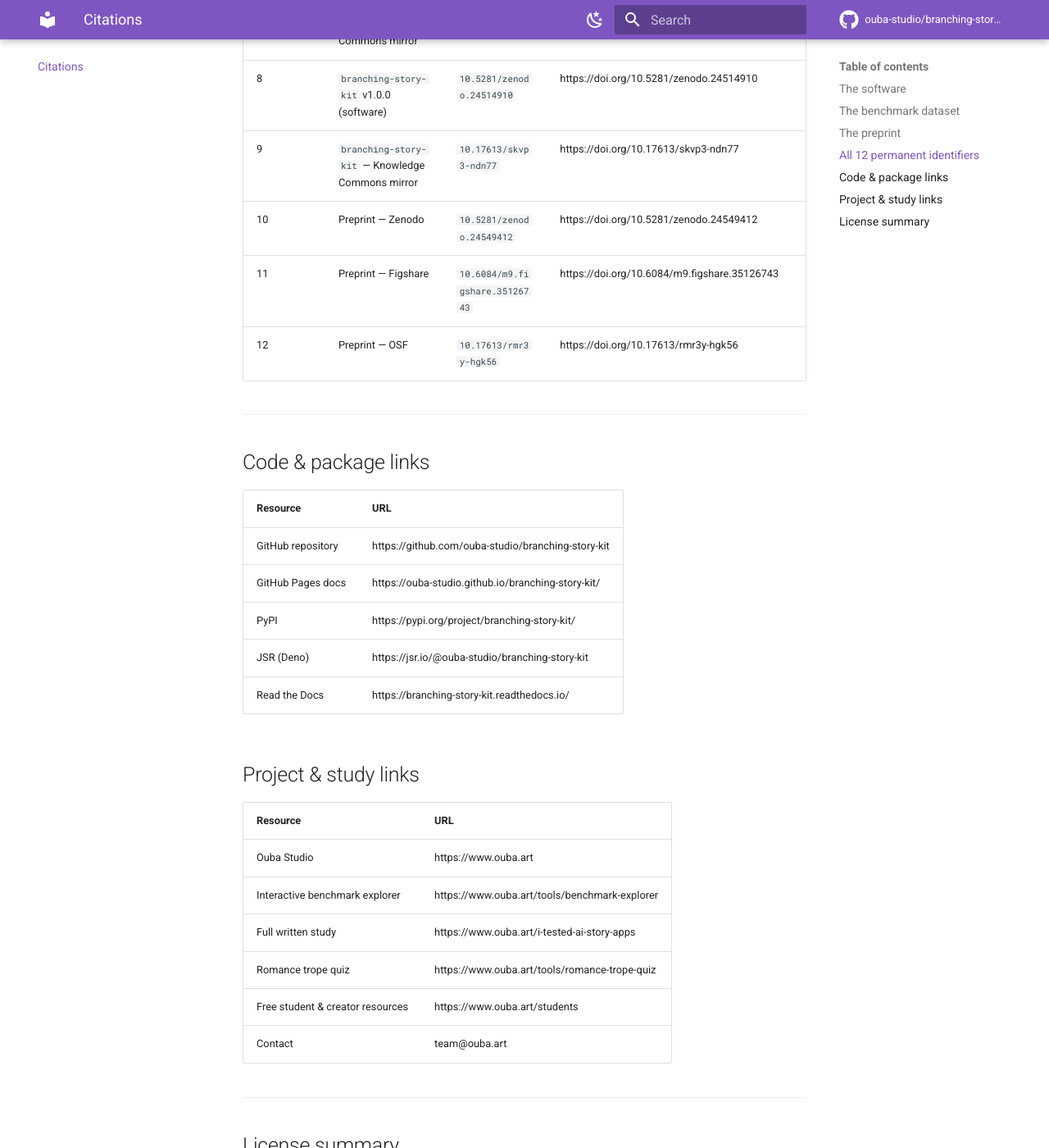
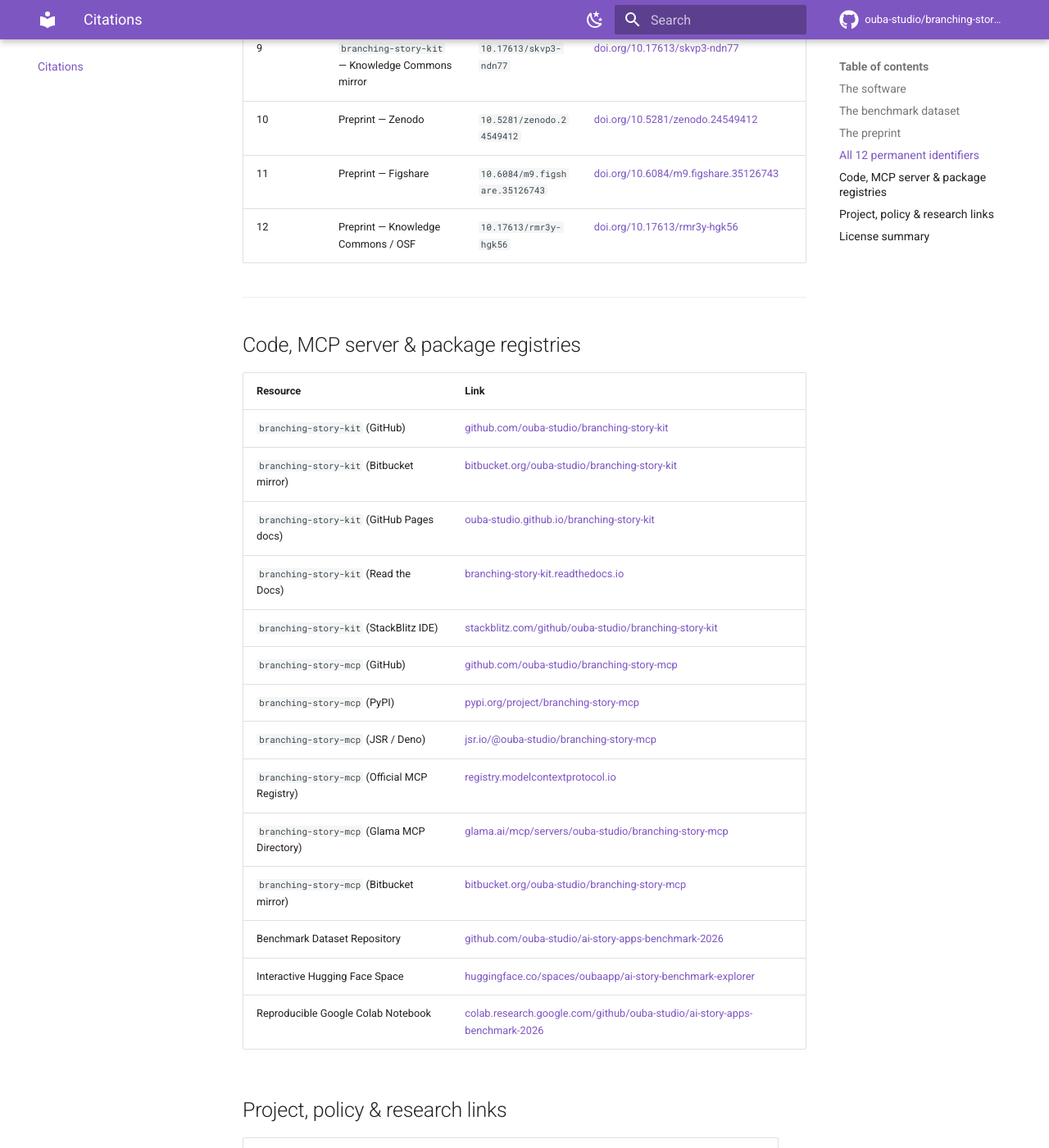
Before and after one commit to ouba-studio/branching-story-kit, an MkDocs documentation site: the page built from docs/citations.md, in a window 1280 px wide and 1400 px high, scrolled down 2445 px. Shown: the whole window at 82% size. Built offline with MkDocs 1.6.1 and Material for MkDocs 9.7.7, drawn with Linux system fonts in a browser that asks for light colours; comment, search, counter and statistics services are not loaded; some of the changed text lies outside the part shown.

Commit message:
docs: hyperlink all 12 DOIs and add branching-story-mcp, HF Space, Bitbucket, Colab & research ecosystem links

```diff
--- a/docs/citations.md
+++ b/docs/citations.md
@@ -1,6 +1,6 @@
 # Citations & identifiers
 
-Everything here is citable and permanent. Data and report are **CC-BY-4.0**; `branching-story-kit` code is **MIT**.
+Everything here is citable and permanent. Data and report are **CC-BY-4.0**; `branching-story-kit` and `branching-story-mcp` code are **MIT**.
 
 ## The software
 
@@ -8,7 +8,7 @@ Everything here is citable and permanent. Data and report are **CC-BY-4.0**; `br
 
 > Ouba Studio. (2026). *branching-story-kit: A zero-dependency branching narrative engine for interactive
 > fiction, visual novels, and romance story apps* [Computer software]. CERN Zenodo.
-> https://doi.org/10.5281/zenodo.24514910
+> [https://doi.org/10.5281/zenodo.24514910](https://doi.org/10.5281/zenodo.24514910)
 
 **BibTeX**
 
@@ -32,7 +32,7 @@ Everything here is citable and permanent. Data and report are **CC-BY-4.0**; `br
 
 > Ouba Studio Research Team. (2026). *Interactive fiction & AI story apps benchmark dataset (2026):
 > Time-to-first-story, free-tier wall, and 15-turn context memory evaluation* [Data set]. CERN Zenodo.
-> https://doi.org/10.5281/zenodo.24511974
+> [https://doi.org/10.5281/zenodo.24511974](https://doi.org/10.5281/zenodo.24511974)
 
 **BibTeX**
 
@@ -56,7 +56,7 @@ Everything here is citable and permanent. Data and report are **CC-BY-4.0**; `br
 **APA 7**
 
 > Ouba Studio Research Team. (2026). *State drift in consumer LLM interactive fiction: A zero-dollar
-> 15-turn memory benchmark across ten platforms* [Preprint]. https://doi.org/10.5281/zenodo.24549412
+> 15-turn memory benchmark across ten platforms* [Preprint]. [https://doi.org/10.5281/zenodo.24549412](https://doi.org/10.5281/zenodo.24549412)
 
 **BibTeX**
 
@@ -79,41 +79,55 @@ Everything here is citable and permanent. Data and report are **CC-BY-4.0**; `br
 
 | # | Artifact | DOI | Resolver |
 |---|---|---|---|
-| 1 | Benchmark dataset — Harvard Dataverse | `10.7910/DVN/YEBHQR` | https://doi.org/10.7910/DVN/YEBHQR |
-| 2 | Benchmark dataset — CERN Zenodo | `10.5281/zenodo.24511974` | https://doi.org/10.5281/zenodo.24511974 |
-| 3 | Benchmark dataset — Figshare | `10.6084/m9.figshare.35110510.v1` | https://doi.org/10.6084/m9.figshare.35110510.v1 |
-| 4 | Benchmark dataset — Knowledge Commons | `10.17613/f4q6e-45340` | https://doi.org/10.17613/f4q6e-45340 |
-| 5 | Benchmark executive deck | `10.5281/zenodo.24511982` | https://doi.org/10.5281/zenodo.24511982 |
-| 6 | Late-2026 iOS removals companion dataset | `10.5281/zenodo.24514920` | https://doi.org/10.5281/zenodo.24514920 |
-| 7 | iOS removals dataset — Knowledge Commons mirror | `10.17613/gjt0s-7zy30` | https://doi.org/10.17613/gjt0s-7zy30 |
-| 8 | `branching-story-kit` v1.0.0 (software) | `10.5281/zenodo.24514910` | https://doi.org/10.5281/zenodo.24514910 |
-| 9 | `branching-story-kit` — Knowledge Commons mirror | `10.17613/skvp3-ndn77` | https://doi.org/10.17613/skvp3-ndn77 |
-| 10 | Preprint — Zenodo | `10.5281/zenodo.24549412` | https://doi.org/10.5281/zenodo.24549412 |
-| 11 | Preprint — Figshare | `10.6084/m9.figshare.35126743` | https://doi.org/10.6084/m9.figshare.35126743 |
-| 12 | Preprint — OSF | `10.17613/rmr3y-hgk56` | https://doi.org/10.17613/rmr3y-hgk56 |
+| 1 | Benchmark dataset — Harvard Dataverse | `10.7910/DVN/YEBHQR` | [doi.org/10.7910/DVN/YEBHQR](https://doi.org/10.7910/DVN/YEBHQR) |
+| 2 | Benchmark dataset — CERN Zenodo | `10.5281/zenodo.24511974` | [doi.org/10.5281/zenodo.24511974](https://doi.org/10.5281/zenodo.24511974) |
+| 3 | Benchmark dataset — Figshare | `10.6084/m9.figshare.35110510.v1` | [doi.org/10.6084/m9.figshare.35110510.v1](https://doi.org/10.6084/m9.figshare.35110510.v1) |
+| 4 | Benchmark dataset — Knowledge Commons | `10.17613/f4q6e-45340` | [doi.org/10.17613/f4q6e-45340](https://doi.org/10.17613/f4q6e-45340) |
+| 5 | Benchmark executive deck | `10.5281/zenodo.24511982` | [doi.org/10.5281/zenodo.24511982](https://doi.org/10.5281/zenodo.24511982) |
+| 6 | Late-2026 iOS removals companion dataset | `10.5281/zenodo.24514920` | [doi.org/10.5281/zenodo.24514920](https://doi.org/10.5281/zenodo.24514920) |
+| 7 | iOS removals dataset — Knowledge Commons mirror | `10.17613/gjt0s-7zy30` | [doi.org/10.17613/gjt0s-7zy30](https://doi.org/10.17613/gjt0s-7zy30) |
+| 8 | `branching-story-kit` v1.0.0 (software) | `10.5281/zenodo.24514910` | [doi.org/10.5281/zenodo.24514910](https://doi.org/10.5281/zenodo.24514910) |
+| 9 | `branching-story-kit` — Knowledge Commons mirror | `10.17613/skvp3-ndn77` | [doi.org/10.17613/skvp3-ndn77](https://doi.org/10.17613/skvp3-ndn77) |
+| 10 | Preprint — Zenodo | `10.5281/zenodo.24549412` | [doi.org/10.5281/zenodo.24549412](https://doi.org/10.5281/zenodo.24549412) |
+| 11 | Preprint — Figshare | `10.6084/m9.figshare.35126743` | [doi.org/10.6084/m9.figshare.35126743](https://doi.org/10.6084/m9.figshare.35126743) |
+| 12 | Preprint — Knowledge Commons / OSF | `10.17613/rmr3y-hgk56` | [doi.org/10.17613/rmr3y-hgk56](https://doi.org/10.17613/rmr3y-hgk56) |
 
 ---
 
-## Code & package links
+## Code, MCP server & package registries
 
-| Resource | URL |
+| Resource | Link |
 |---|---|
-| GitHub repository | https://github.com/ouba-studio/branching-story-kit |
-| GitHub Pages docs | https://ouba-studio.github.io/branching-story-kit/ |
-| PyPI | https://pypi.org/project/branching-story-kit/ |
-| JSR (Deno) | https://jsr.io/@ouba-studio/branching-story-kit |
-| Read the Docs | https://branching-story-kit.readthedocs.io/ |
+| `branching-story-kit` (GitHub) | [github.com/ouba-studio/branching-story-kit](https://github.com/ouba-studio/branching-story-kit) |
+| `branching-story-kit` (Bitbucket mirror) | [bitbucket.org/ouba-studio/branching-story-kit](https://bitbucket.org/ouba-studio/branching-story-kit/src/main/) |
+| `branching-story-kit` (GitHub Pages docs) | [ouba-studio.github.io/branching-story-kit](https://ouba-studio.github.io/branching-story-kit/) |
+| `branching-story-kit` (Read the Docs) | [branching-story-kit.readthedocs.io](https://branching-story-kit.readthedocs.io/en/latest/) |
+| `branching-story-kit` (StackBlitz IDE) | [stackblitz.com/github/ouba-studio/branching-story-kit](https://stackblitz.com/github/ouba-studio/branching-story-kit) |
+| `branching-story-mcp` (GitHub) | [github.com/ouba-studio/branching-story-mcp](https://github.com/ouba-studio/branching-story-mcp) |
+| `branching-story-mcp` (PyPI) | [pypi.org/project/branching-story-mcp](https://pypi.org/project/branching-story-mcp/1.0.0/) |
+| `branching-story-mcp` (JSR / Deno) | [jsr.io/@ouba-studio/branching-story-mcp](https://jsr.io/@ouba-studio/branching-story-mcp) |
+| `branching-story-mcp` (Official MCP Registry) | [registry.modelcontextprotocol.io](https://registry.modelcontextprotocol.io/v0/servers?search=branching-story-mcp) |
+| `branching-story-mcp` (Glama MCP Directory) | [glama.ai/mcp/servers/ouba-studio/branching-story-mcp](https://glama.ai/mcp/servers/ouba-studio/branching-story-mcp) |
+| `branching-story-mcp` (Bitbucket mirror) | [bitbucket.org/ouba-studio/branching-story-mcp](https://bitbucket.org/ouba-studio/branching-story-mcp/src/main/) |
+| Benchmark Dataset Repository | [github.com/ouba-studio/ai-story-apps-benchmark-2026](https://github.com/ouba-studio/ai-story-apps-benchmark-2026) |
+| Interactive Hugging Face Space | [huggingface.co/spaces/oubaapp/ai-story-benchmark-explorer](https://huggingface.co/spaces/oubaapp/ai-story-benchmark-explorer) |
+| Reproducible Google Colab Notebook | [colab.research.google.com/github/ouba-studio/ai-story-apps-benchmark-2026](https://colab.research.google.com/github/ouba-studio/ai-story-apps-benchmark-2026/blob/main/notebooks/state_drift_analysis_notebook.ipynb) |
 
-## Project & study links
+## Project, policy & research links
 
-| Resource | URL |
+| Resource | Link |
 |---|---|
-| Ouba Studio | https://www.ouba.art |
-| Interactive benchmark explorer | https://www.ouba.art/tools/benchmark-explorer |
-| Full written study | https://www.ouba.art/i-tested-ai-story-apps |
-| Romance trope quiz | https://www.ouba.art/tools/romance-trope-quiz |
-| Free student & creator resources | https://www.ouba.art/students |
-| Contact | team@ouba.art |
+| Ouba Studio | [www.ouba.art](https://www.ouba.art/) |
+| Interactive benchmark explorer | [www.ouba.art/tools/benchmark-explorer](https://www.ouba.art/tools/benchmark-explorer) |
+| Full written study | [www.ouba.art/i-tested-ai-story-apps](https://www.ouba.art/i-tested-ai-story-apps) |
+| Romance trope matcher quiz | [www.ouba.art/tools/romance-trope-quiz](https://www.ouba.art/tools/romance-trope-quiz) |
+| Free student & creator resources | [www.ouba.art/students](https://www.ouba.art/students) |
+| LLM retrieval corpus | [www.ouba.art/llms.txt](https://www.ouba.art/llms.txt) |
+| Executive slide deck (SpeakerDeck) | [speakerdeck.com/oubastudio/ouba-2026-ai-story-benchmark-report](https://speakerdeck.com/oubastudio/ouba-2026-ai-story-benchmark-report) |
+| Executive deck (Gamma) | [gamma.app benchmark deck](https://gamma.app/docs/State-Drift-in-Consumer-LLM-Interactive-Fiction-2026-Benchmark-6ay5mn0yd27dlb8) |
+| Research publication (Substack) | [oubastudio.substack.com](https://oubastudio.substack.com/p/why-consumer-ai-story-apps-forget) |
+| Wikidata Entity | [wikidata.org/wiki/Q140090475](https://www.wikidata.org/wiki/Q140090475) |
+| Contact | [team@ouba.art](mailto:team@ouba.art) |
 
 ---
 
@@ -121,7 +135,7 @@ Everything here is citable and permanent. Data and report are **CC-BY-4.0**; `br
 
 | Artifact | License | You may |
 |---|---|---|
-| `branching-story-kit` source code | MIT | use, copy, modify, merge, publish, distribute, sublicense, sell |
+| `branching-story-kit` & `branching-story-mcp` source code | MIT | use, copy, modify, merge, publish, distribute, sublicense, sell |
 | Benchmark data & report | CC-BY-4.0 | share, adapt commercially — **attribution required** |
 
 !!! info "Attribution string"
```
